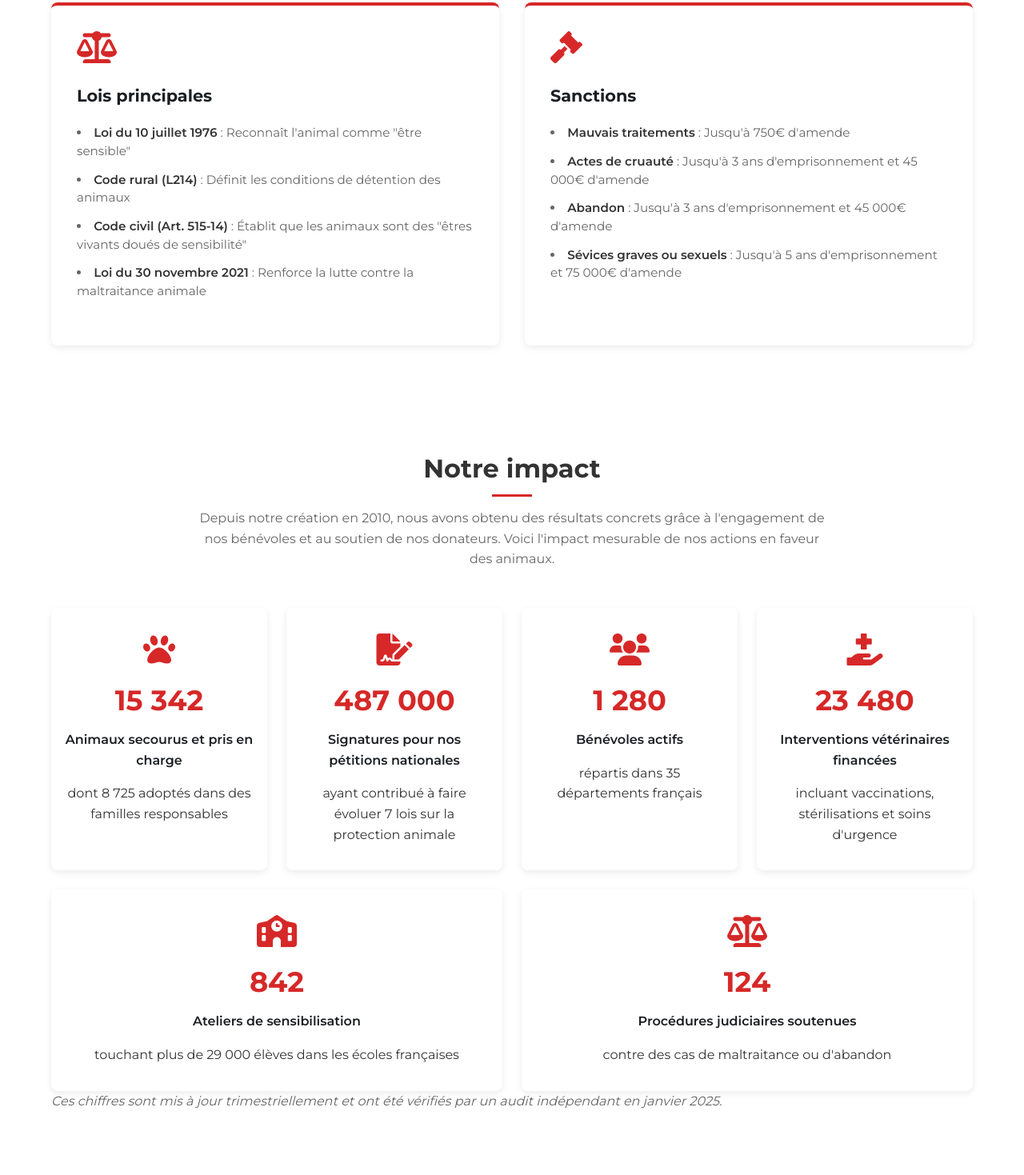
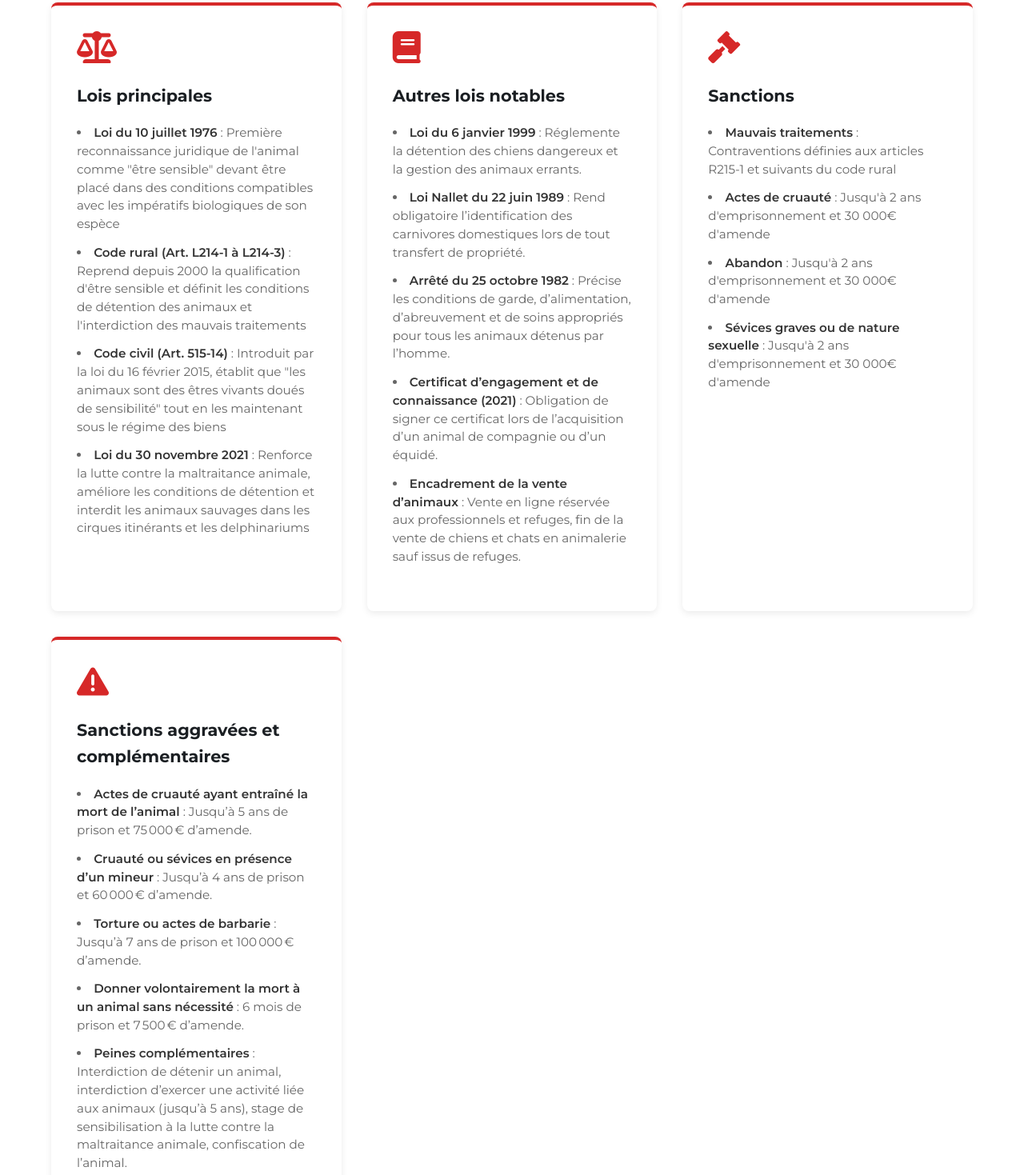
Before and after one commit to EstebanDubois12/Emc_site_defense_animaux, a plain HTML site: page index.html in a window 1280 px wide. Shown: the part 2266-3735 px from the top of the page at 80% size. Drawn offline with Linux system fonts and the light colour scheme.

Commit message:
Update laws

```diff
--- a/index.html
+++ b/index.html
@@ -154,25 +154,48 @@
         <i class="fas fa-balance-scale"></i>
         <h3>Lois principales</h3>
         <ul>
-            <li><strong>Loi du 10 juillet 1976</strong> : Reconnaît l'animal comme "être sensible"</li>
-            <li><strong>Code rural (L214)</strong> : Définit les conditions de détention des animaux</li>
-            <li><strong>Code civil (Art. 515-14)</strong> : Établit que les animaux sont des "êtres vivants doués de sensibilité"</li>
-            <li><strong>Loi du 30 novembre 2021</strong> : Renforce la lutte contre la maltraitance animale</li>
+          <li><strong>Loi du 10 juillet 1976</strong> : Première reconnaissance juridique de l'animal comme "être sensible" devant être placé dans des conditions compatibles avec les impératifs biologiques de son espèce</li>
+          <li><strong>Code rural (Art. L214-1 à L214-3)</strong> : Reprend depuis 2000 la qualification d'être sensible et définit les conditions de détention des animaux et l'interdiction des mauvais traitements</li>
+          <li><strong>Code civil (Art. 515-14)</strong> : Introduit par la loi du 16 février 2015, établit que "les animaux sont des êtres vivants doués de sensibilité" tout en les maintenant sous le régime des biens</li>
+          <li><strong>Loi du 30 novembre 2021</strong> : Renforce la lutte contre la maltraitance animale, améliore les conditions de détention et interdit les animaux sauvages dans les cirques itinérants et les delphinariums</li>
+        </ul>
+      </div>
+      <div class="legal-card">
+        <i class="fas fa-book"></i>
+        <h3>Autres lois notables</h3>
+        <ul>
+          <li><strong>Loi du 6 janvier 1999</strong> : Réglemente la détention des chiens dangereux et la gestion des animaux errants.</li>
+          <li><strong>Loi Nallet du 22 juin 1989</strong> : Rend obligatoire l’identification des carnivores domestiques lors de tout transfert de propriété.</li>
+          <li><strong>Arrêté du 25 octobre 1982</strong> : Précise les conditions de garde, d’alimentation, d’abreuvement et de soins appropriés pour tous les animaux détenus par l’homme.</li>
+          <li><strong>Certificat d’engagement et de connaissance (2021)</strong> : Obligation de signer ce certificat lors de l’acquisition d’un animal de compagnie ou d’un équidé.</li>
+          <li><strong>Encadrement de la vente d’animaux</strong> : Vente en ligne réservée aux professionnels et refuges, fin de la vente de chiens et chats en animalerie sauf issus de refuges.</li>
         </ul>
       </div>
       <div class="legal-card">
         <i class="fas fa-gavel"></i>
         <h3>Sanctions</h3>
         <ul>
-            <li><strong>Mauvais traitements</strong> : Jusqu'à 750€ d'amende</li>
-            <li><strong>Actes de cruauté</strong> : Jusqu'à 3 ans d'emprisonnement et 45 000€ d'amende</li>
-            <li><strong>Abandon</strong> : Jusqu'à 3 ans d'emprisonnement et 45 000€ d'amende</li>
-            <li><strong>Sévices graves ou sexuels</strong> : Jusqu'à 5 ans d'emprisonnement et 75 000€ d'amende</li>
+          <li><strong>Mauvais traitements</strong> : Contraventions définies aux articles R215-1 et suivants du code rural</li>
+          <li><strong>Actes de cruauté</strong> : Jusqu'à 2 ans d'emprisonnement et 30 000€ d'amende</li>
+          <li><strong>Abandon</strong> : Jusqu'à 2 ans d'emprisonnement et 30 000€ d'amende</li>
+          <li><strong>Sévices graves ou de nature sexuelle</strong> : Jusqu'à 2 ans d'emprisonnement et 30 000€ d'amende</li>
+        </ul>
+      </div>
+      <div class="legal-card">
+        <i class="fas fa-exclamation-triangle"></i>
+        <h3>Sanctions aggravées et complémentaires</h3>
+        <ul>
+          <li><strong>Actes de cruauté ayant entraîné la mort de l’animal</strong> : Jusqu’à 5 ans de prison et 75 000 € d’amende.</li>
+          <li><strong>Cruauté ou sévices en présence d’un mineur</strong> : Jusqu’à 4 ans de prison et 60 000 € d’amende.</li>
+          <li><strong>Torture ou actes de barbarie</strong> : Jusqu’à 7 ans de prison et 100 000 € d’amende.</li>
+          <li><strong>Donner volontairement la mort à un animal sans nécessité</strong> : 6 mois de prison et 7 500 € d’amende.</li>
+          <li><strong>Peines complémentaires</strong> : Interdiction de détenir un animal, interdiction d’exercer une activité liée aux animaux (jusqu’à 5 ans), stage de sensibilisation à la lutte contre la maltraitance animale, confiscation de l’animal.</li>
         </ul>
       </div>
     </div>
   </div>
 </section>
+
 <section id="stats" class="bg-white">
   <div class="container">
     <h2>Notre impact</h2>
```
Lines whose indentation alone changed are shown as unchanged.
